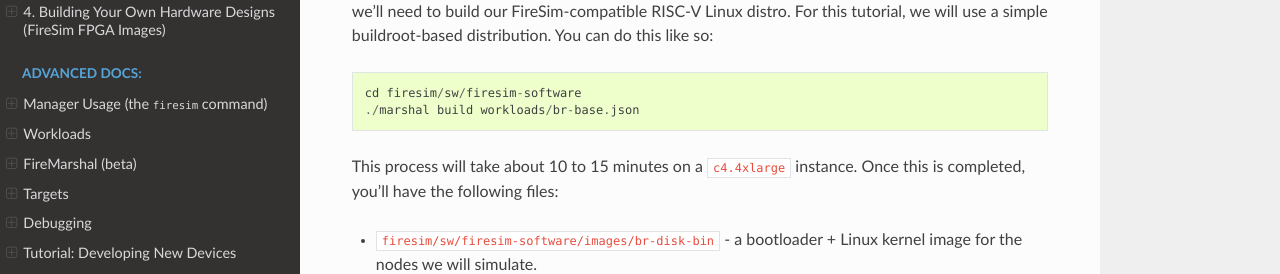
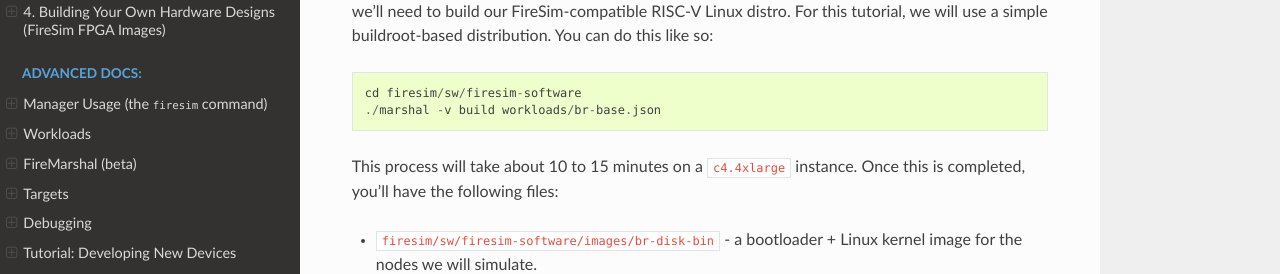
Before and after one commit to firesim/firesim, a Sphinx documentation site: the page built from docs/Running-Simulations-Tutorial/Running-a-Single-Node-Simulation.rst, in a window 1280 px wide and 900 px high. Shown: the part 411-685 px from the top of the window. Built offline with Sphinx 7.4.7 and the Read the Docs theme 2.0.0, drawn with Linux system fonts in a browser that asks for light colours.

```diff
--- a/docs/Running-Simulations-Tutorial/Running-a-Cluster-Simulation.rst
+++ b/docs/Running-Simulations-Tutorial/Running-a-Cluster-Simulation.rst
@@ -37,7 +37,7 @@ this like so:
 ::
 
     cd firesim/sw/firesim-software
-    ./marshal build workloads/br-base.json
+    ./marshal -v build workloads/br-base.json
 
 This process will take about 10 to 15 minutes on a ``c4.4xlarge`` instance.
 Once this is completed, you'll have the following files:
--- a/docs/Running-Simulations-Tutorial/Running-a-Single-Node-Simulation.rst
+++ b/docs/Running-Simulations-Tutorial/Running-a-Single-Node-Simulation.rst
@@ -22,7 +22,7 @@ distribution. You can do this like so:
 ::
 
     cd firesim/sw/firesim-software
-    ./marshal build workloads/br-base.json
+    ./marshal -v build workloads/br-base.json
 
 This process will take about 10 to 15 minutes on a ``c4.4xlarge`` instance.
 Once this is completed, you'll have the following files:
```
